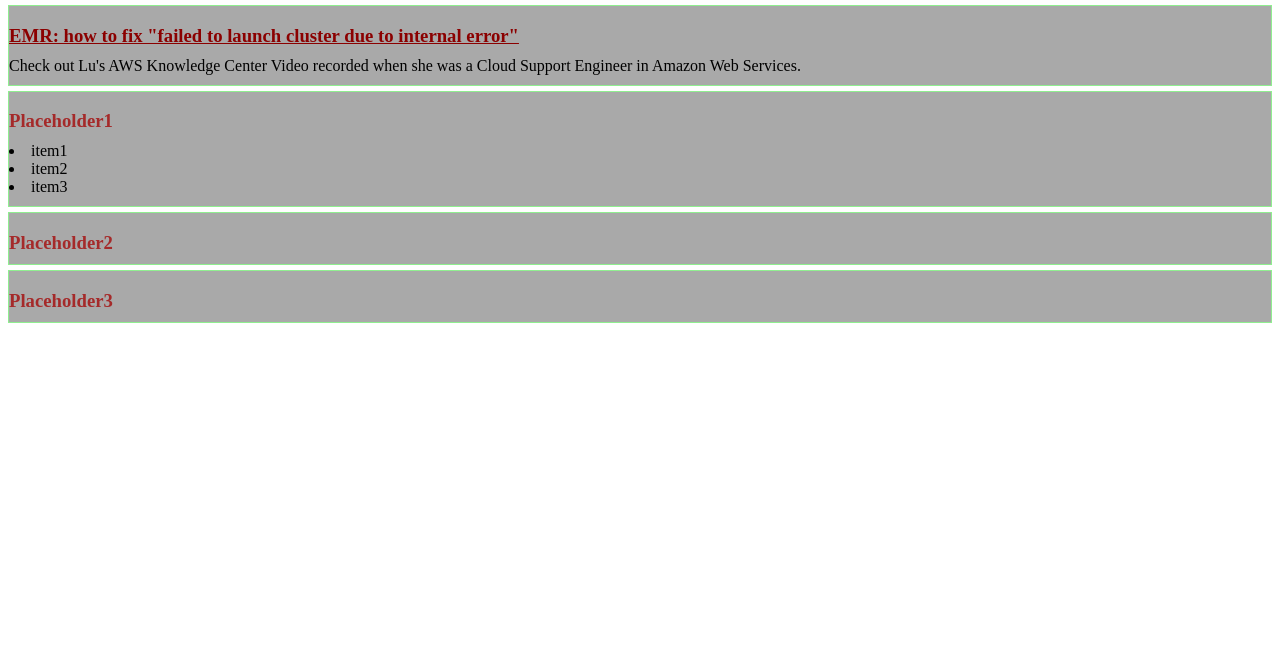
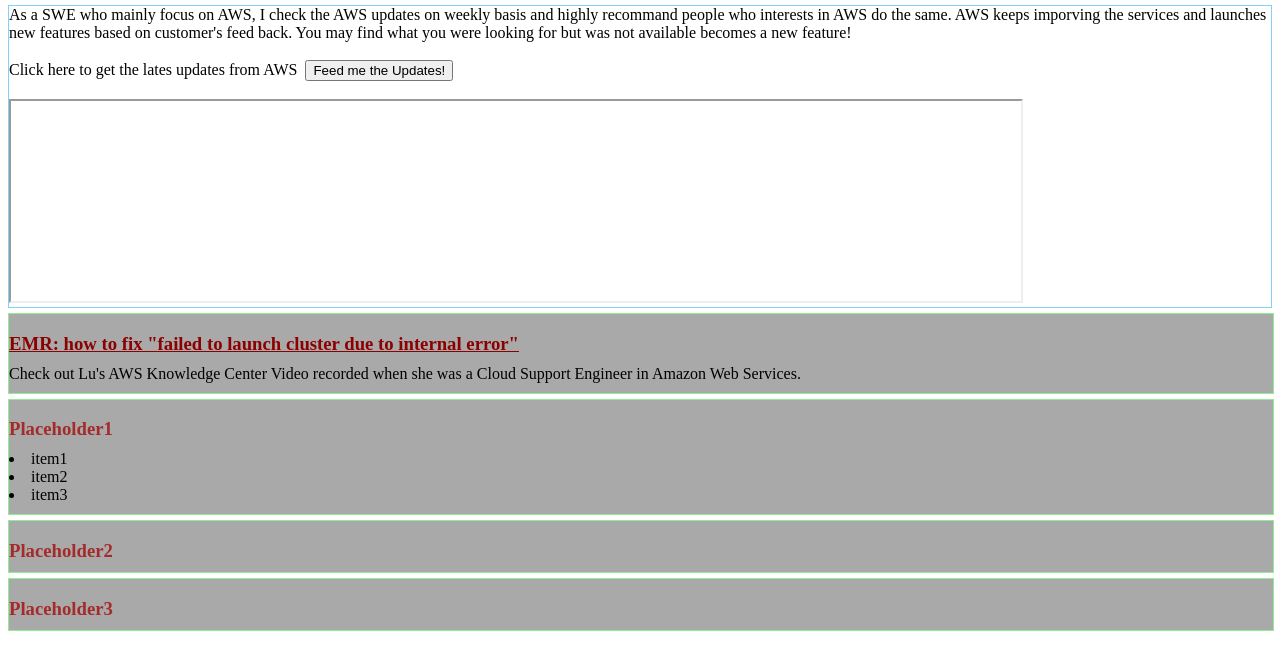
Before and after one commit to vertise827/web-dev-personal-page, a plain HTML site: page personal-page/aws_blog.html in a window 1280 px wide. Shown: the part 128-798 px from the top of the page. Drawn offline with Linux system fonts and the light colour scheme.

Commit message:
03222021Update
IFrame added to aws blog page.

```diff
--- a/personal-page/aws_blog.html
+++ b/personal-page/aws_blog.html
@@ -20,8 +20,17 @@
 				</div>
 
 			</div>
+
 			<div class="content">
 
+				<div class="awsupdate">
+					As a SWE who mainly focus on AWS, I check the AWS updates on weekly basis and highly recommand people who interests in AWS do the same. AWS keeps imporving the services and launches new features based on customer's feed back. You may find what you were looking for but was not available becomes a new feature!
+					<br></br>
+					Click here to get the lates updates from AWS &nbsp;<button type="button" onclick="showawsupdates()">Feed me the Updates!</button>
+					<br></br>
+					<iframe id="awswhatsnew" src=""></iframe>
+
+				</div>
 
 				<div class="blog">
 					<div class="title">
@@ -70,8 +79,13 @@
 					</div>
 				</div>
 			</div>
-			<div class="footer"></div>
+
+			<div class="footer">
+
+			</div>
+
 		</div>
 	</body>
 
 </html>
+<script src="js/awsblog.js"></script>
--- a/personal-page/css/awsblog.css
+++ b/personal-page/css/awsblog.css
@@ -17,10 +17,30 @@
 
 }
 
+/*
+.content{
+	background-image: url(../img/arch-example.png);
+	height: 581px;
+	background-size: 100% 100%;
+	background-repeat: no-repeat;
+}
+*/
+
+.content .awsupdate{
+	margin-top:5px;
+	margin-bottom: 5px;
+	border: lightskyblue 1px solid;
+}
+
+.content .awsupdate #awswhatsnew{
+	width: 80%;
+	height: 200px;
+}
 .content .blog{
 	border: lightgreen 1px solid;
 	margin-top: 5px;
 	background-color: darkgray;
+	width: 100%;
 }
 
 .content .blog .title h3{
--- /dev/null
+++ b/personal-page/js/awsblog.js
@@ -0,0 +1,5 @@
+var url="https://aws.amazon.com/new/?whats-new-content-all.sort-by=item.additionalFields.postDateTime&whats-new-content-all.sort-order=desc"
+function showawsupdates(){
+	ifAwswhatsnew=document.getElementById("awswhatsnew")
+	ifAwswhatsnew.src=url;
+}
```
Also changed, not shown: personal-page/img/arch-example.png (added).
